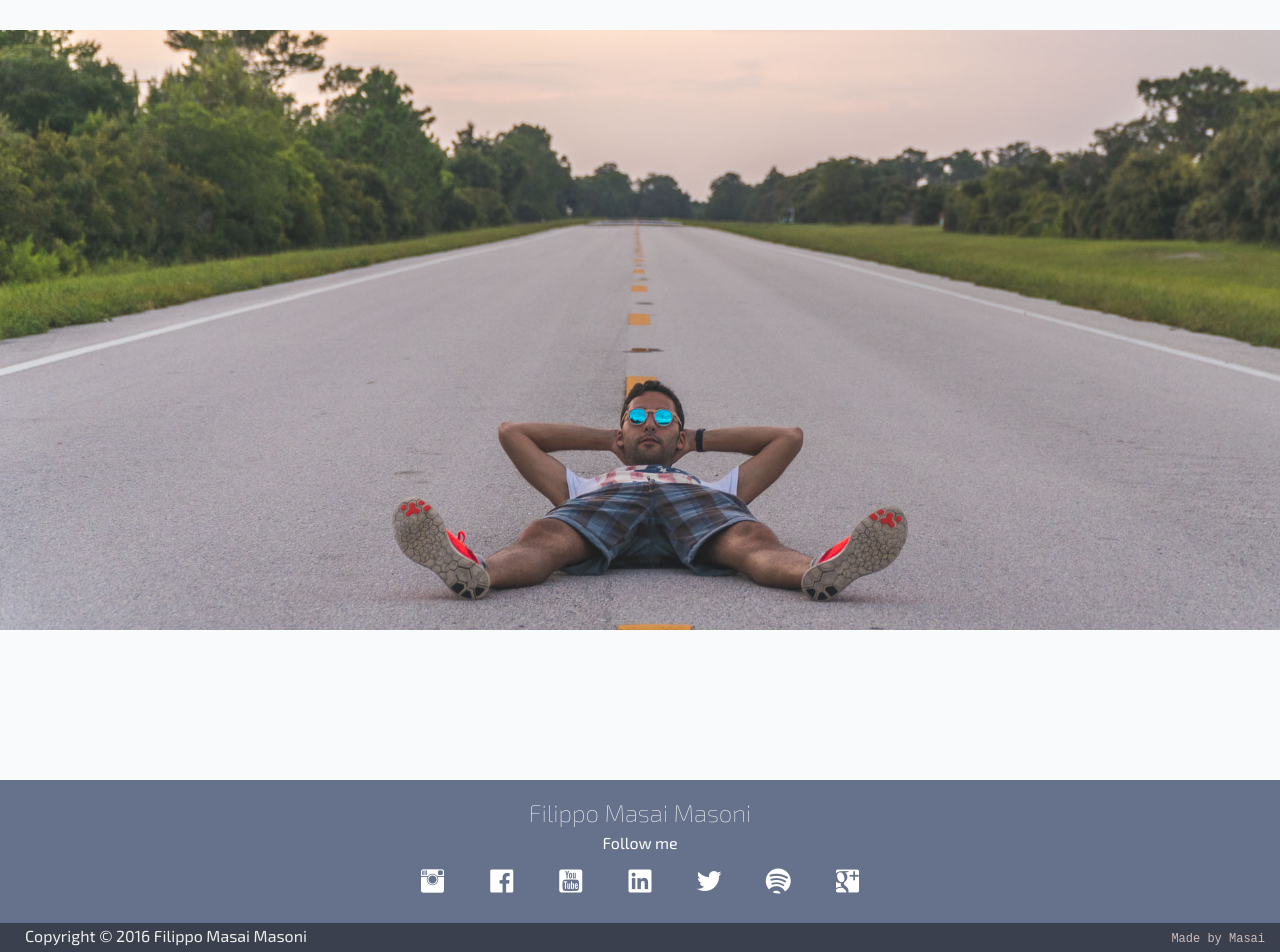
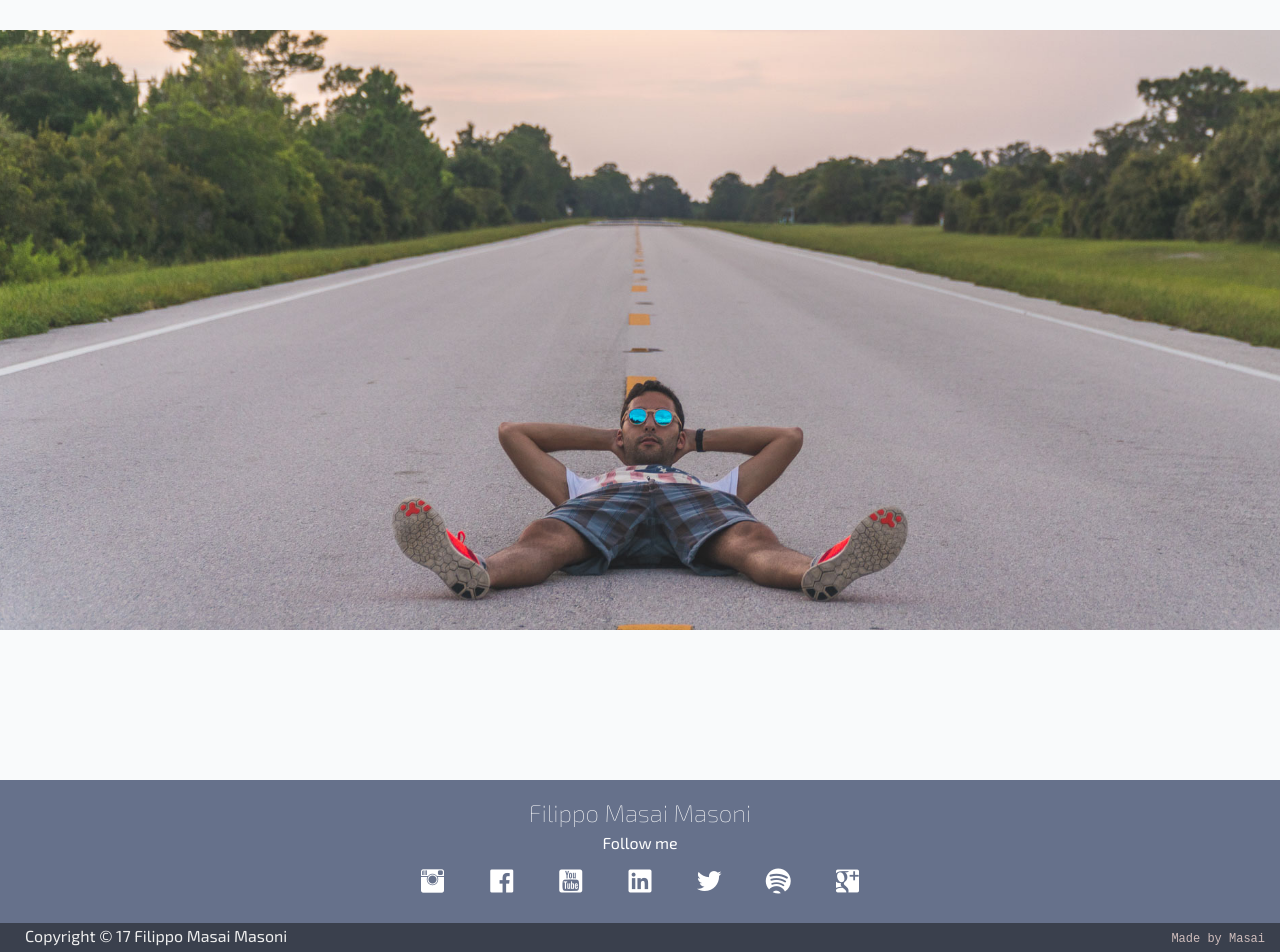
Before and after one commit to filippomasoni/filippomasoni.github.io, a Jekyll site: the page built from index.md, in a window 1280 px wide. Shown: the part 524-1476 px from the top of the page. Built offline with Jekyll 4.4.1, drawn with Linux system fonts in a browser that asks for light colours; comment, search, counter and statistics services are not loaded.

Commit message:
copyright year automatic

```diff
--- a/_includes/footer.html
+++ b/_includes/footer.html
@@ -28,7 +28,7 @@
         </div>
         <div class="row bottom-footer">
             <div class="col-sm-6">
-                <div class="copy">Copyright © 2016 Filippo Masai Masoni</div>
+                <div class="copy">Copyright © {{ site.time | date: '%y' }} Filippo Masai Masoni</div>
             </div>
             <div class="col-sm-6">
                 <div class="madebymasai">
```
